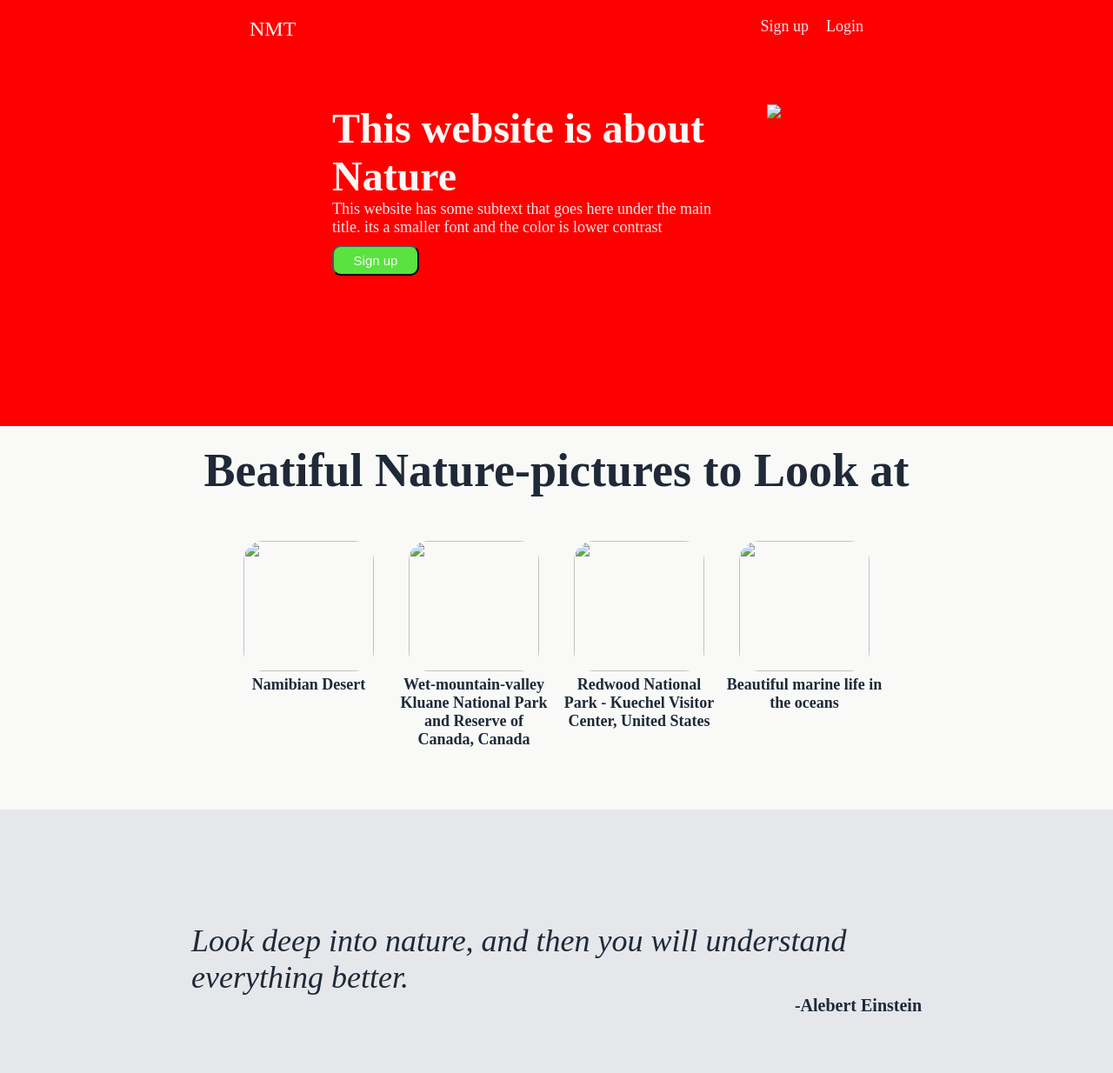
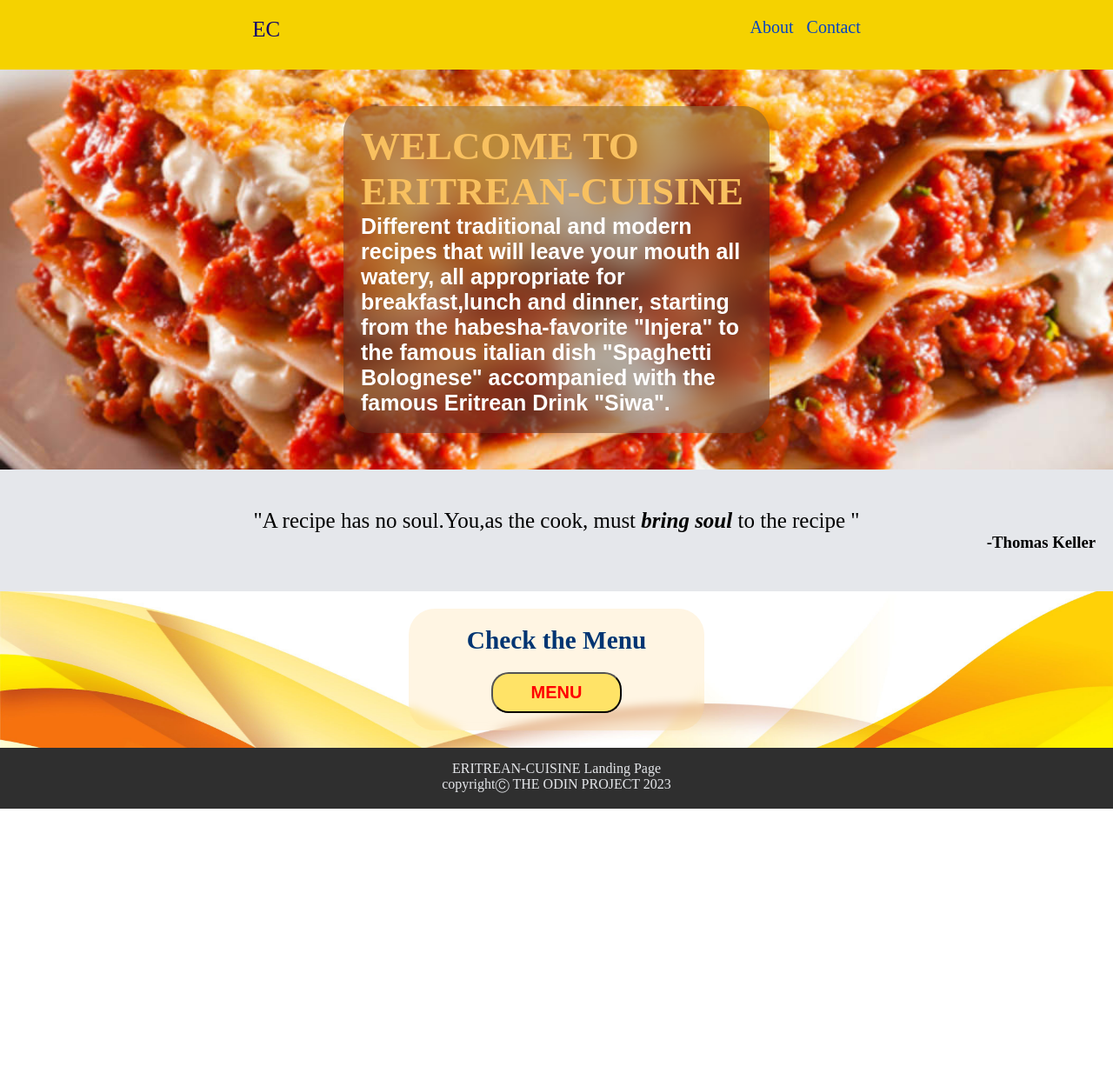
Before and after one commit to NahoMes8/landing-page, a plain HTML site: page index.html in a window 1280 px wide. Shown: the top 1234 px of the page at 87% size. After the commit the page ends 930 px from the top, so only its background shows below. Drawn offline with Linux system fonts and the light colour scheme.

Commit message:
Add files via upload

```diff
--- a/index.html
+++ b/index.html
@@ -5,69 +5,38 @@
     <meta http-equiv="X-UA-Compatible" content="IE=edge">
     <meta name="viewport" content="width=device-width, initial-scale=1.0">
     <link rel="stylesheet" href="style.css">
-    <title>LANDING-PAGE</title>
+    <title>Document</title>
+    <link rel="icon" href="images/HotChips.svg">
 </head>
 <body>
-    <div class="container">
+    <header>
+        <div class="logo">EC</div>
         <div class="nav">
-            <div class="icon">NMT</div>
-            <div class="links">
-                <div class="signup">
-                    <a href="#">Sign up</a>
-                </div>
-                <div class="login">
-                    <a href="#">Login</a>
-                </div>
+            <div class="about"><a href="#">About</a></div>
+            <div class="contact"><a href="#">Contact</a></div>
+        </div>
+    </header>
+    <div class="info">
+            <div class="content">
+                <h2>WELCOME TO ERITREAN-CUISINE</h2>
+                <p>Different traditional and modern recipes that will leave your mouth all watery, all appropriate for breakfast,lunch and dinner, starting from the habesha-favorite "Injera" to the famous italian dish "Spaghetti Bolognese" accompanied with the famous Eritrean Drink "Siwa".</p>
             </div>
+
+    </div>
+        <div class="quote">
+            <p>"A recipe has no soul.You,as the cook, must <span style="font-style: italic; font-weight: bolder;">bring soul</span> to the recipe "</p>
+            <h3>-Thomas Keller</h3>
         </div>
-        <div class="header">
-            <div class="text">
-                <h1>This website is about Nature</h1>
-                <p>This website has some subtext that goes here under the main title.
-                    its a smaller font and the color is lower contrast</p>
-                <button class="button">Sign up</button>
-            </div>
-            <div class="pic">
-                <img src="images/earth.jpg" width="450px" height="auto">
-            </div>
+
+     <div class="signup">
+        <div class="btn">
+            <h3>Check the Menu</h3>
+            <button><a href="https://nahomes8.github.io/odin-recipes/">MENU</a></button>
         </div>
-    </div>
-    <div class="info">
-        <h2>Beatiful Nature-pictures to Look at</h2>
-        <div class="content">
-            <div class="item">
-                <img src="images/desert.jpg" width="150px" height="150px">
-                <p>Namibian Desert</p>
-            </div>
-            <div class="item">
-                <img src="images/mountains.jpg" width="150px" height="150px">
-                <p>Wet-mountain-valley Kluane National Park and Reserve of Canada, Canada</p>
-            </div>
-            <div class="item">
-                <img src="images/forest.jpg" width="150px" height="150px">
-                <p>Redwood National Park - Kuechel Visitor Center, United States</p>
-            </div>
-            <div class="item">
-                <img src="images/marine.jpg" width="150px" height="150px">
-                <p>Beautiful marine life in the oceans</p>
-            </div>
-        </div>
-    </div>
-    <div class="quote">
-        <div class="main">
-            <p><em>Look deep into nature, and then you will understand everything better.</em></p>
-            <p class="author">-Alebert Einstein</p>
-        </div>
-    </div>
-    <div class="last">
-        <div class="call">
-            <p><spam>Call to action!its time!</spam><br>
-            Sign up for our product by clicking that button right over there!</p>
-            <button class="button second">Sign up</button>
-        </div>
-    </div>
+     </div>
     <footer>
-        Copyright Ⓒ The Odin Project 2021
+        <p class="btm">ERITREAN-CUISINE Landing Page<br>
+        copyright&#x24B8; THE ODIN PROJECT 2023</p>
     </footer>
 </body>
 </html>
--- a/style.css
+++ b/style.css
@@ -2,146 +2,127 @@
     margin:0;
     padding:0;
 }
-.container{
-    background-color: red;
-    height:auto;
+header{
+    background-color:rgb(245, 210, 0);
+    height:40px;
+    display:flex;
+    justify-content:space-around;
+    padding:20px;
+    font-size:25px;
+}
+.logo{
+    color:#0d036e;
+}
+.nav{
+    display:flex;
+    justify-content:space-between;
+    gap:15px;
+    font-size:20px;
+}
+.nav a{
+    text-decoration:none;
+    color:#0644c2;
+}
+
+.info{
+    background-image:url(images/download.jpeg);
+    background-repeat: no-repeat;
+    background-position:center;
+    background-size:cover;
+    display:flex;
+    justify-content: space-evenly;
+    align-items: center;
+    height:400px;
+    padding:30px;
+
+
+}.content{
+    backdrop-filter:blur(20px);
+    background-color: rgba(47, 47, 47,0.3);
+    border-radius:30px;
+    max-width: 450px;
+    padding:20px;
+    display:flex;
+    align-items: center;
+    flex-direction:column;
+    font-family: Arial, Helvetica, sans-serif;
+    font-size:25px;
+    font-weight:bolder;
+    color:#ffffff;
+    text-align:left;
+}
+.btn{
+    width:300px;
+    height:100px;
+    backdrop-filter:blur(5px);
+    background-color: rgba(255, 203, 116, .2);
+    border-radius:30px;
+    display: flex;
+    flex-direction: column;
+    align-items:center;
+    padding:20px;
+    color:rgb(0, 53, 114);
+    font-size:25px;
+    gap:20px;
+}
+button{
+    width:150px;
+    height:50px;
+    border-radius: 20px;
+    background-color: #ffe367;
+    transition:.5s ease-in;
+
+}
+button a{
+    text-decoration: none;
+    color:red;
+    font-size:20px;
+    font-weight: bold;
+}
+button:hover{
+    background-color:#fdeda7;
+    cursor: pointer;
+
+}
+.content h2{
+    color:rgb(248, 192, 95);
+    font-family:Norse;
+    font-weight:bolder;
+    font-size:45px;
+    margin:0;
+}
+.quote{
+    background-color: #e5e7eb;
+    height:100px;
+    display: flex;
+    flex-direction: column;
+    align-items: center;
+    justify-content: center;
+    align-content:space-around;
     padding:20px;
 }
-.nav{
-    height:50px;
-    display:flex;
-    justify-content: space-around;
+.quote p{
+    font-size:25px;
 }
-.icon{
-    color:#f9faf8;
-    font-size:24px;
+.quote h3{
+    align-self:flex-end;
 }
-.links{
-    display:flex;
-    justify-content:space-around;
-}
-.links a{
-    color:#e5e7eb;
-    font-size:18px;
-    text-decoration: none;
-}
-.links a:hover{
-    color:rgb(87, 250, 87);
-    font-weight: bold;
-}
-.login{
-    margin-left:20px;
-}
-.header{
-    padding:50px;
+.signup{
+    background-image:url(images/bc.jpg);
+    background-position: center;
+    background-size: cover;
     display:flex;
     justify-content: center;
-    gap:50px;
+    align-items:center;
+    padding:20px;
 }
-.text{
-    width:450px;
-    height:300px;
-}
-.text h1{
-    font-size:48px;
-    font-weight:bolder;
-    color:#f9faf8;
-}
-.text p{
-    color:#e5e7eb;
-    font-size:18px;
-}
-.button{
-    background-color:#5ae23f;
-    color:#f9faf8;
-    font-size:15px;
-    text-align:center;
-    width:100px;
-    height:35px;
-    margin-top:10px;
-    border-radius: 10px;
-}
-.info{
-    background-color: #f9faf8;
-    height:auto;
-    padding:20px;
-    text-align:center;
-    color:#1f2937;
-    font-size:36px;
-    text-align:center;
-    font-weight:bolder;
-}
-.content{
-    padding:50px;
-    display:flex;
-    justify-content: center;
-    gap:10px;
-}
-.item{
-    width:180px;
-    height:auto;
-    font-size:18px;
-    color:#1f2937;
-}
-.item img{
-    border-radius: 15%;
-}
-.quote{
-    height:400px;
-    background-color: #e5e7eb;
-    display: flex;
-    justify-content: center;
-    align-items: center;
+footer{
+    background-color: #2f2f2f;
+    height:70px;
+    text-align: center;
 
 }
-.main{
-    width:900px;
-    height:200px;
-    padding:30px;
-    box-sizing: border-box;
-    font-size:36px;
-    font-weight:100;
-    color:#1f2937;
+.btm{
+    padding-top:15px;
+    color:#e5e7eb
 }
-.author{
-    text-align:end;
-    font-size:20px;
-    font-weight:bold;
-}
-.last{
-    height:360px;
-    background-color:#f9faf8;
-    display: flex;
-    justify-content: center;
-    align-items:center;
-}
-.call{
-    width:800px;
-    height:150px;
-    background-image:url("images/plant.jpg");
-    box-sizing: border-box;
-    padding:20px;
-    border-radius:10px;
-    color:#e5e7eb;
-    display:flex;
-    justify-content: space-around;
-    align-items:center;
-}
-spam{
-    color:#F9Faf8;
-    font-size:24px;
-    font-weight:bold;
-}
-.second{
-    border:1px solid #fff;
-    color:#F9Faf8;
-}
-footer{
-    height:80px;
-    padding:30px;
-    box-sizing: border-box;
-    background-color: #1f2937;
-    color:#F9Faf8;
-    font-size:20px;
-    text-align: center;
-}
```
